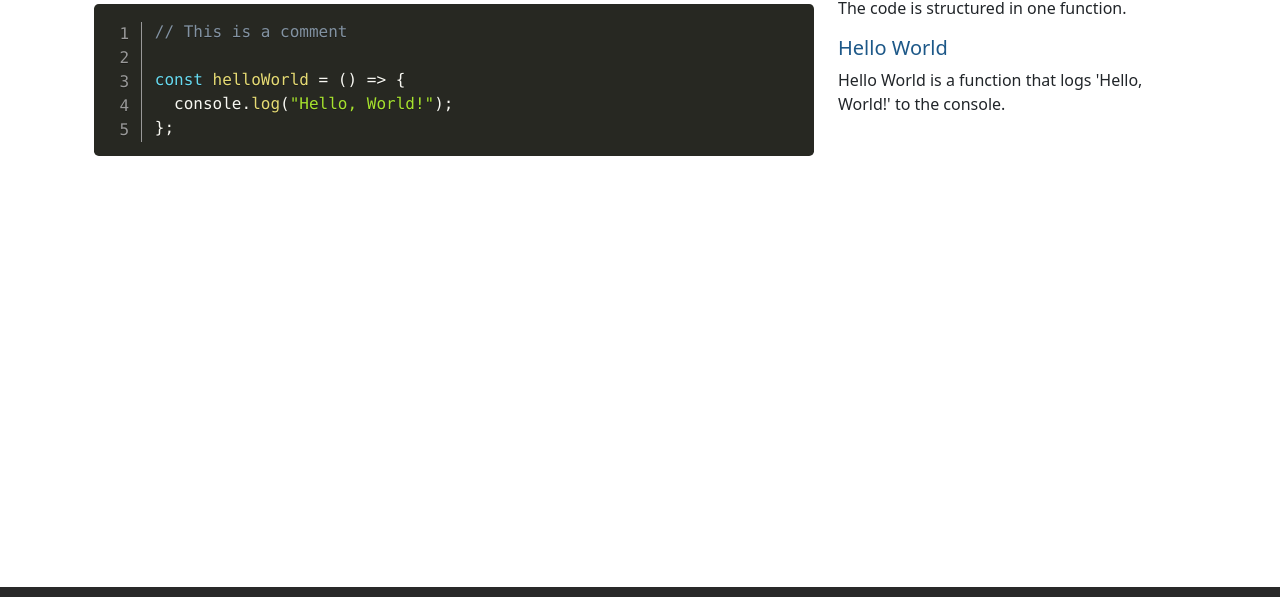
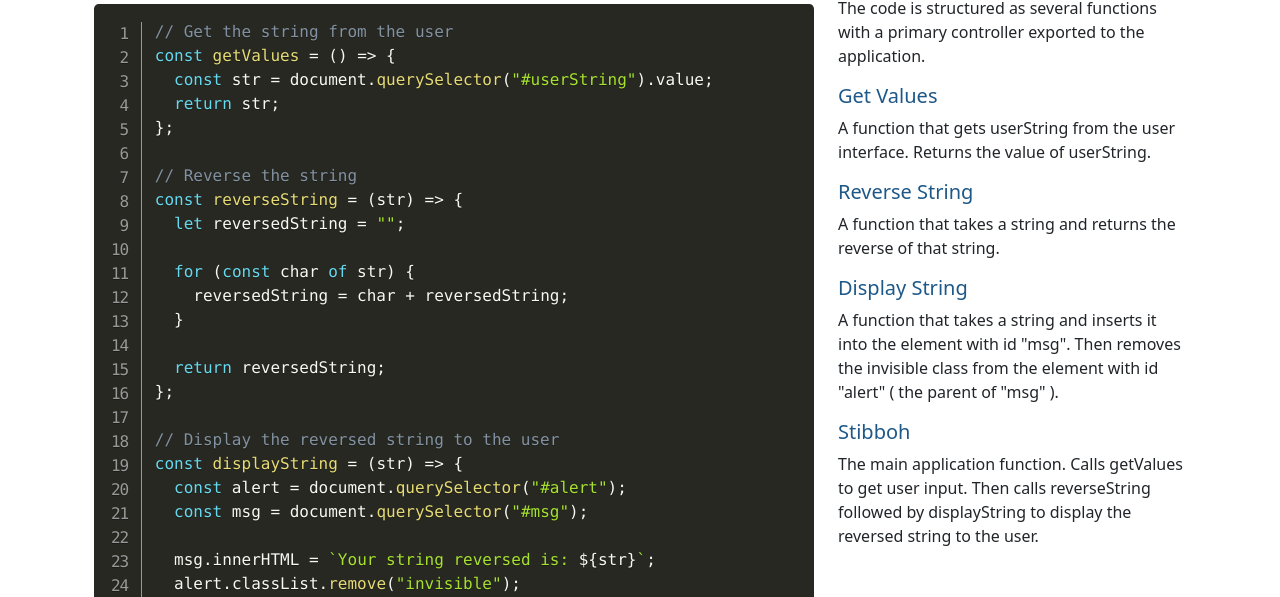
Before and after one commit to harrisonapickettiv/stibboh, a website built with Parcel: page src/code.html in a window 1280 px wide. Shown: the part 147-744 px from the top of the page. Built offline with nearby package versions, Linux system fonts and the light colour scheme.

Commit message:
Display demo code with prismjs

```diff
--- a/src/code.html
+++ b/src/code.html
@@ -176,21 +176,68 @@
           <div class="col-lg-8">
             <pre class="line-numbers">
               <code class="language-javascript">
-                // This is a comment
-
-                const helloWorld = () => {
-                  console.log("Hello, World!");
+                // Get the string from the user
+                const getValues = () => {
+                  const str = document.querySelector("#userString").value;
+                  return str;
                 };
 
+                // Reverse the string
+                const reverseString = (str) => {
+                  let reversedString = "";
+
+                  for (const char of str) {
+                    reversedString = char + reversedString;
+                  }
+
+                  return reversedString;
+                };
+
+                // Display the reversed string to the user
+                const displayString = (str) => {
+                  const alert = document.querySelector("#alert");
+                  const msg = document.querySelector("#msg");
+
+                  msg.innerHTML = `Your string reversed is: ${str}`;
+                  alert.classList.remove("invisible");
+                };
+
+                // put it all together in a single controller
+                const stibboh = () => {
+                  const userString = getValues();
+                  const reversedString = reverseString(userString);
+
+                  displayString(reversedString);
+                };
               </code>
             </pre>
           </div>
           <div class="col-lg-4">
-            <p>The code is structured in one function.</p>
-            <h5>Hello World</h5>
             <p>
-              Hello World is a function that logs 'Hello, World!' to the
-              console.
+              The code is structured as several functions with a primary
+              controller exported to the application.
+            </p>
+            <h5>Get Values</h5>
+            <p>
+              A function that gets userString from the user interface. Returns
+              the value of userString.
+            </p>
+            <h5>Reverse String</h5>
+            <p>
+              A function that takes a string and returns the reverse of that
+              string.
+            </p>
+            <h5>Display String</h5>
+            <p>
+              A function that takes a string and inserts it into the element
+              with id "msg". Then removes the invisible class from the element
+              with id "alert" ( the parent of "msg" ).
+            </p>
+            <h5>Stibboh</h5>
+            <p>
+              The main application function. Calls getValues to get user input.
+              Then calls reverseString followed by displayString to display the
+              reversed string to the user.
             </p>
           </div>
         </div>
```
